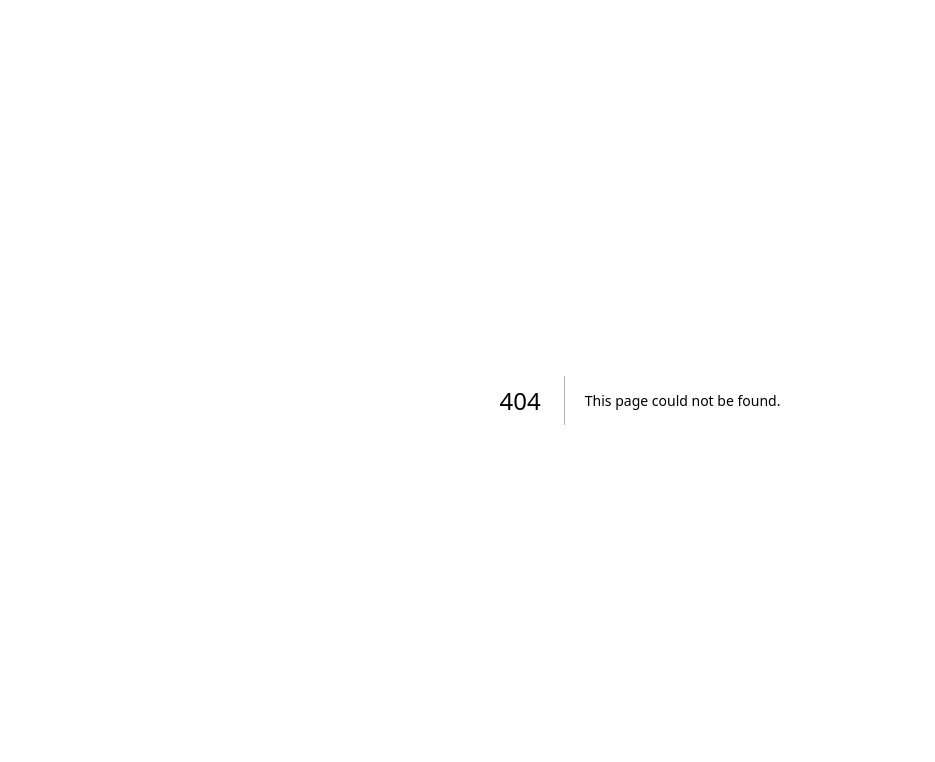
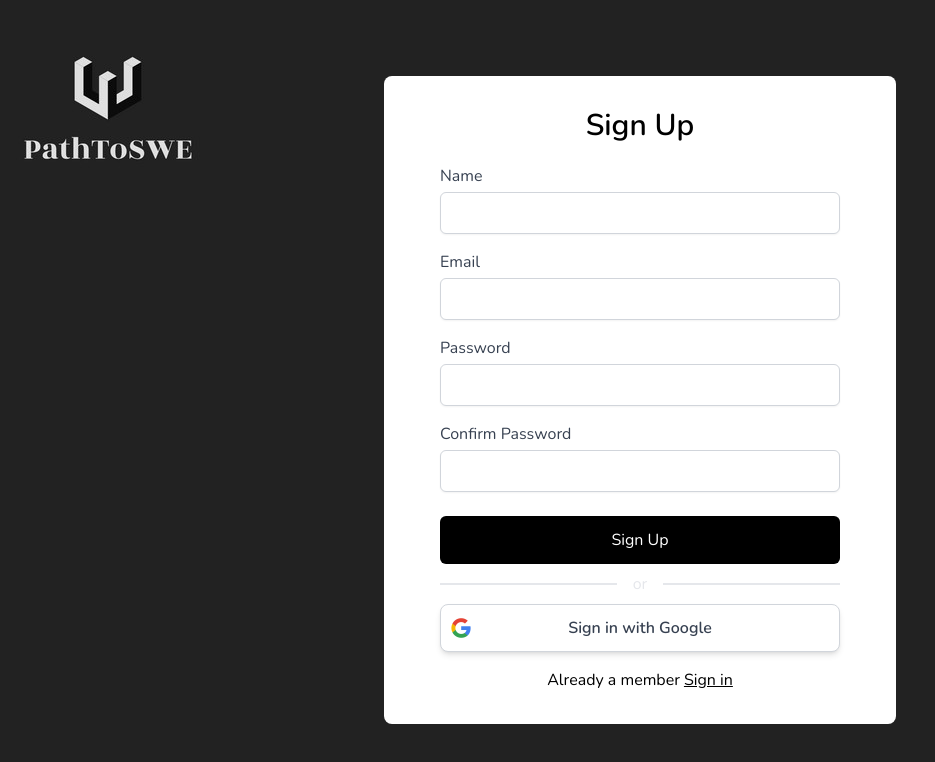
Before and after one commit to zachkfan/pathtoswe, a Next.js app: page /signup in a window 1280 px wide. Before the commit this address had no page. Shown: the top 762 px of the page, without its empty margins (0-935 px from the left). Built offline with nearby package versions, Linux system fonts and the light colour scheme; a web font is replaced by a local one.

Commit message:
added signup page and connected the link from the home page

```diff
--- /dev/null
+++ b/src/app/signup/page.tsx
@@ -0,0 +1,12 @@
+import React from 'react';
+import SignUpForm from './signup';
+
+const App: React.FC = () => {
+    return (
+        <div className="App">
+            <SignUpForm />
+        </div>
+    );
+}
+
+export default App;
--- /dev/null
+++ b/src/app/signup/signup.tsx
@@ -0,0 +1,53 @@
+import React from 'react';
+import Link from 'next/link'
+
+
+const sign_up_form = () => {
+    const inputStyle = {
+
+    }
+    return (
+    <div className="min-h-screen flex items-center justify-center bg-black-gray">
+        <img src="./black_gray_logo.png" className="absolute top-0 left-0 w-25 h-25 p-2" />
+        <div className="flex-col justify-center w-2/5 py-8 px-14 bg-white text-black rounded-lg">
+            <h1 className="text-3xl pb-5 font-semibold text-center">Sign Up</h1>
+            <form>
+                <div className="mb-4">
+                    <label htmlFor="name" className="block text-gray-700">Name</label>
+                    <input type="text" id="name" name="name" className="mt-1 w-full px-3 py-2 border border-gray-300 rounded-md shadow-sm focus:outline-none focus:ring focus:border-blue-300" />
+                </div>
+                <div className="mb-4">
+                    <label htmlFor="email" className="block text-gray-700">Email</label>
+                    <input type="email" id="email" name="email" className="mt-1 w-full px-3 py-2 border border-gray-300 rounded-md shadow-sm focus:outline-none focus:ring focus:border-blue-300" />
+                </div>
+                <div className="mb-4">
+                    <label htmlFor="password" className="block text-gray-700">Password</label>
+                    <input type="password" id="password" name="password" className="mt-1 w-full px-3 py-2 border border-gray-300 rounded-md shadow-sm focus:outline-none focus:ring focus:border-blue-300" />
+                </div>
+                <div className="mb-6">
+                    <label htmlFor="confirmPassword" className="block text-gray-700">Confirm Password</label>
+                    <input type="password" id="confirmPassword" name="confirmPassword" className="mt-1 w-full px-3 py-2 border border-gray-300 rounded-md shadow-sm focus:outline-none focus:ring focus:border-blue-300" />
+                </div>
+                <button type="submit" className="w-full bg-black text-white py-2 px-4 rounded-md hover:bg-blue-600 focus:outline-none focus:ring focus:border-blue-300 h-12">Sign Up</button>
+            </form>
+            <div className="flex flex-row flex-nowrap items-center space-x-4">
+                <hr className="w-full border-t-2 border-gray-200" />
+                <div className="m-2 text-gray-200 text-center">or</div>
+                <hr className="w-full border-t-2 border-gray-200" />
+            </div>
+            <div className="flex items-center justify-center">
+                <button className="flex items-center bg-white border border-gray-300 rounded-lg shadow-md hover:bg-gray-100 h-12 w-full">
+                    <img src="./google_logo.png" className="w-8 h-8 ml-1"></img>
+                    <span className="text-gray-700 font-semibold w-full mr-9">Sign in with Google</span>
+                </button>
+            </div>
+            <div className="flex flex-row items-center justify-center pt-4">
+                <p className="mr-1">Already a member </p>
+                <Link href="/" className="underline font=bold"> Sign in</Link>
+            </div>
+        </div>
+    </div>
+  );
+}
+
+export default sign_up_form;
--- a/src/app/ui/home/body_signup.tsx
+++ b/src/app/ui/home/body_signup.tsx
@@ -5,7 +5,7 @@ import Link from 'next/link'
 const home_button  = () =>  {
 
   return (
-    <Link href="/"><button className='text-white shadow-2xl bg-black-gray cursor-pointer w-56 h-16 text-3xl text-center rounded-full font-bold hover:scale-110 duration-100'>Sign Up</button></Link>
+    <Link href="signup"><button className='text-white shadow-2xl bg-black-gray cursor-pointer w-56 h-16 text-3xl text-center rounded-full font-bold hover:scale-110 duration-100'>Sign Up</button></Link>
   )
 }
 
```
Also changed, not shown: package.json (+4 -4 lines), public/google_logo.png (added), 1 other file (tests, documents, lock files or other folders).
